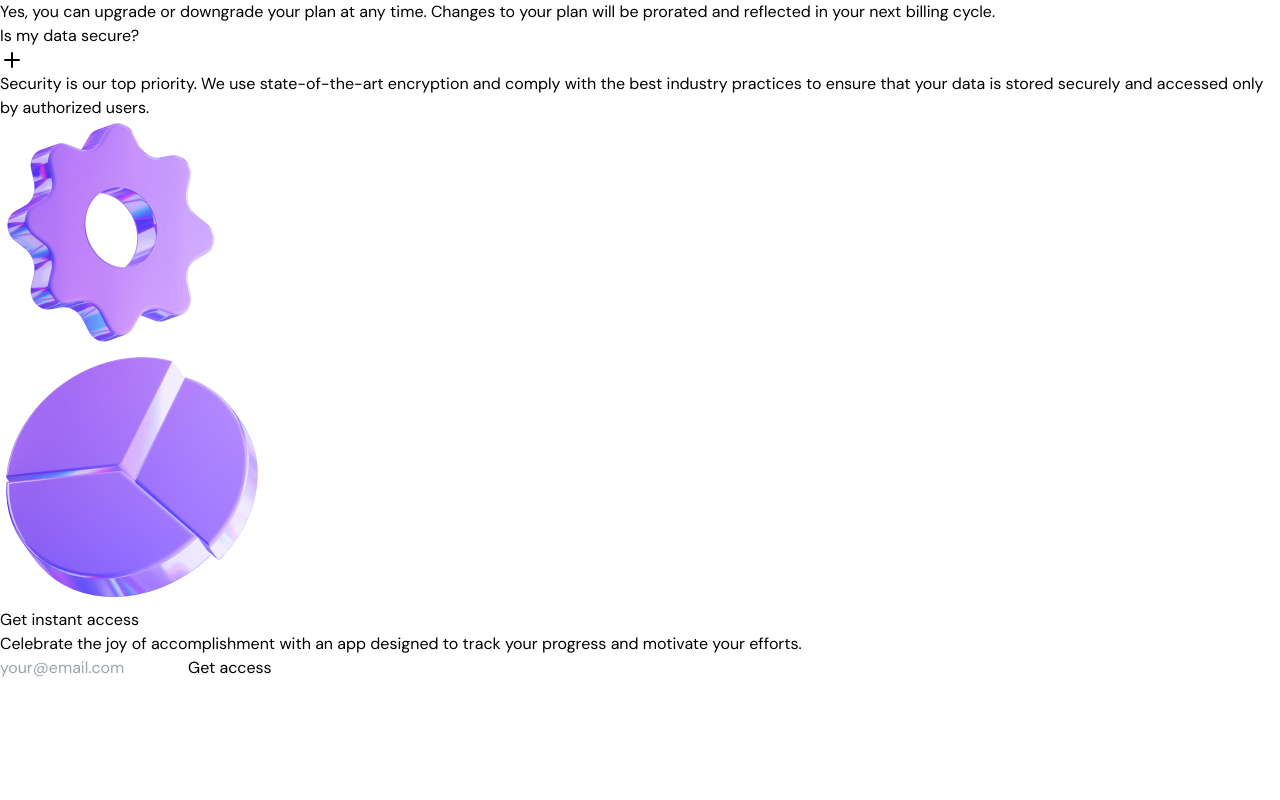
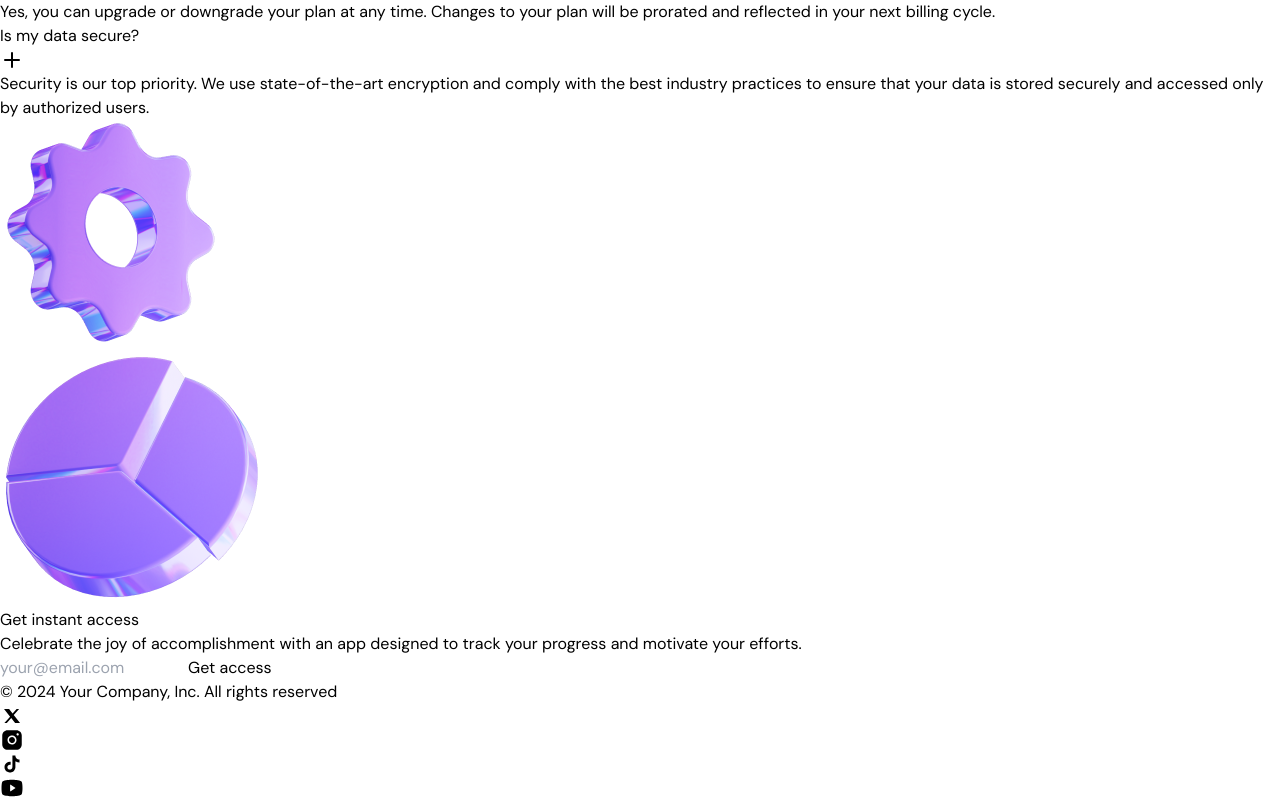
Before and after one commit to faridvatani/framix, a Next.js app: page / in a window 1280 px wide. Shown: the part 2276-3076 px from the top of the page. Before the commit the page ends 2956 px from the top, so only its background shows below. Built offline with nearby package versions, Linux system fonts and the light colour scheme.

Commit message:
feat: Add Footer section

```diff
--- a/src/app/page.tsx
+++ b/src/app/page.tsx
@@ -1,6 +1,7 @@
 import { CallToAction } from "@/components/CallToAction";
 import { FAQs } from "@/components/FAQs";
 import { Features } from "@/components/Features";
+import { Footer } from "@/components/Footer";
 import { Header } from "@/components/Header";
 import { Hero } from "@/components/Hero";
 import { LogoTicker } from "@/components/LogoTicker";
@@ -16,6 +17,7 @@
       <ProductShowcase />
       <FAQs />
       <CallToAction />
+      <Footer />
     </main>
   );
 }
--- a/src/components/CallToAction.tsx
+++ b/src/components/CallToAction.tsx
@@ -27,7 +27,7 @@
           <input
             type="email"
             placeholder="your@email.com"
-            className="h-12 bg-white/20 rounded-lg px-5 font-medium placeholder:text-[#9CA3AF] flex-1"
+            className="h-12 bg-white/20 rounded-lg px-5 font-medium placeholder:text-[#9CA3AF] sm:flex-1"
           />
           <button
             type="button"
--- a/src/components/Footer.tsx
+++ b/src/components/Footer.tsx
@@ -1,3 +1,32 @@
+import InstaIcon from "@/assets/icons/insta.svg";
+import XSocialIcon from "@/assets/icons/x-social.svg";
+import TikTokIcon from "@/assets/icons/tiktok.svg";
+import YouTubeIcon from "@/assets/icons/youtube.svg";
+
 export const Footer = () => {
-  return null;
+  return (
+    <footer className="py-5 bg-black text-white/60 border-t border-white/20">
+      <div className="container">
+        <div className="flex flex-col sm:flex-row sm:justify-between gap-4">
+          <div className="text-center">
+            © 2024 Your Company, Inc. All rights reserved
+          </div>
+          <ul className="flex justify-center gap-2.5">
+            <li className="hover:text-white/80 cursor-pointer">
+              <XSocialIcon />
+            </li>
+            <li className="hover:text-white/80 cursor-pointer">
+              <InstaIcon />
+            </li>
+            <li className="hover:text-white/80 cursor-pointer">
+              <TikTokIcon />
+            </li>
+            <li className="hover:text-white/80 cursor-pointer">
+              <YouTubeIcon />
+            </li>
+          </ul>
+        </div>
+      </div>
+    </footer>
+  );
 };
```
